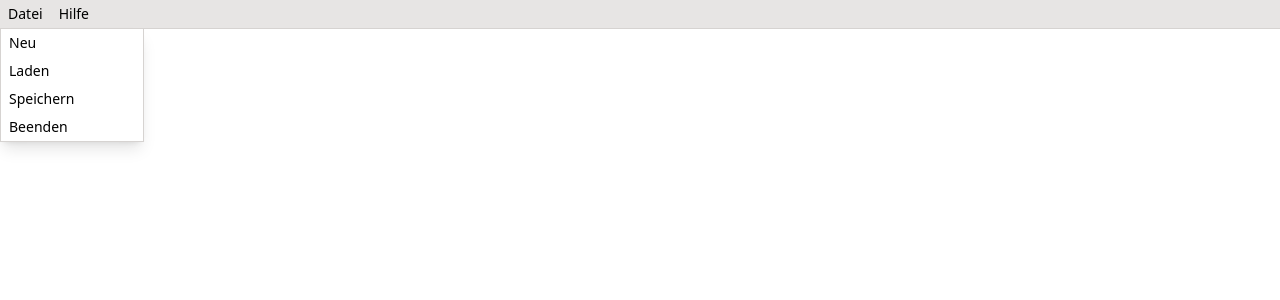
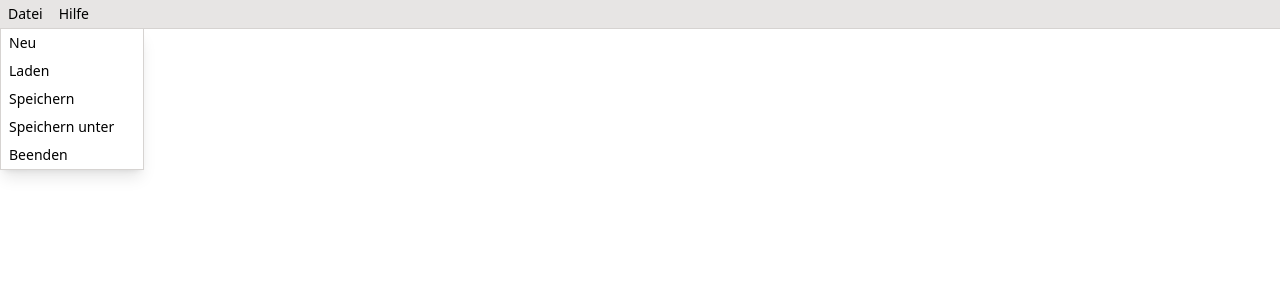
Before and after one commit to zophiana/rbbk-text-editor, a React (Vite) app: page / in a window 1280 px wide. Both pictures are taken after a click on the button "Datei". Shown: the top 300 px of the page. Built offline with nearby package versions, Linux system fonts and the light colour scheme.

Commit message:
add save as functionality

```diff
--- a/src/App.jsx
+++ b/src/App.jsx
@@ -1,9 +1,16 @@
 import "./App.css";
 import { exit } from "@tauri-apps/plugin-process";
-import { open } from "@tauri-apps/plugin-dialog";
+import { open, save } from "@tauri-apps/plugin-dialog";
 import { readFile, writeTextFile } from "@tauri-apps/plugin-fs";
 import { useState, useEffect } from "react";
 import InfoDialog from "./components/InfoDialog";
+
+const fileFilters = [
+  {
+    name: "Text Files",
+    extensions: ["txt", "md"],
+  },
+];
 
 function App() {
   const [fileContent, setFileContent] = useState("Some text");
@@ -21,12 +28,7 @@ function App() {
     const file = await open({
       multiple: false,
       directory: false,
-      filters: [
-        {
-          name: "Text Files",
-          extensions: ["txt", "md"],
-        },
-      ],
+      filters: fileFilters,
     });
     if (!file) return;
 
@@ -42,6 +44,19 @@ function App() {
     if (!filePath) return;
 
     await writeTextFile(filePath, fileContent);
+    setActiveMenu(null);
+  };
+
+  const handleSaveFileAs = async () => {
+    const file = await save({
+      multiple: false,
+      directory: false,
+      filters: fileFilters,
+    });
+    if (!file) return;
+
+    await writeTextFile(file, fileContent);
+    setFilePath(file);
     setActiveMenu(null);
   };
 
@@ -110,6 +125,12 @@ function App() {
               </button>
               <button
                 className="block w-full text-left px-2 py-1 hover:bg-stone-100"
+                onClick={handleSaveFileAs}
+              >
+                Speichern unter
+              </button>
+              <button
+                className="block w-full text-left px-2 py-1 hover:bg-stone-100"
                 onClick={handleExit}
               >
                 Beenden
```
